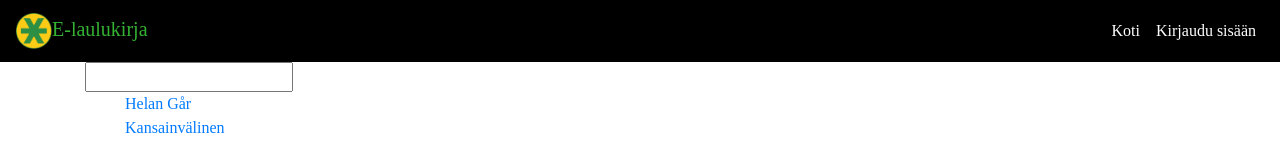
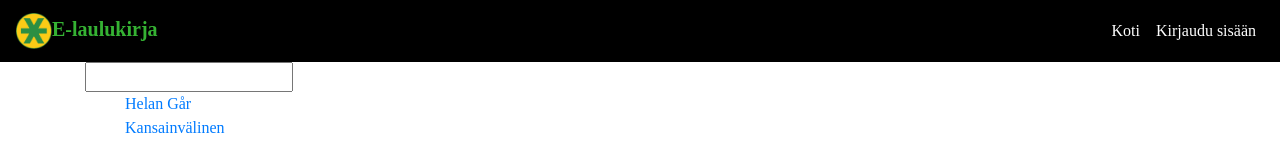
Before and after one commit to asteriskiry/e-laulukirja-frontend, a React (Create React App) app: page / in a window 1280 px wide. Shown: the top 160 px of the page. Built offline with nearby package versions, Linux system fonts and the light colour scheme.

Commit message:
Update HeaderComponent.js

```diff
--- a/src/components/header/HeaderComponent.js
+++ b/src/components/header/HeaderComponent.js
@@ -7,7 +7,7 @@ class HeaderComponent extends Component {
   render() {
     return (
       <Navbar id="header" variant="dark" expand="lg" >
-        <Navbar.Brand id="header" href="/"><img id="logo" src={logo} />E-laulukirja</Navbar.Brand>
+       <Navbar.Brand id="header" href="/"><img id="logo" src={logo} /><b>E-laulukirja</b></Navbar.Brand>
         <Navbar.Toggle id="button" aria-controls="basic-navbar-nav" />
         <Navbar.Collapse id="header">
           <Nav className="ml-auto">
```
